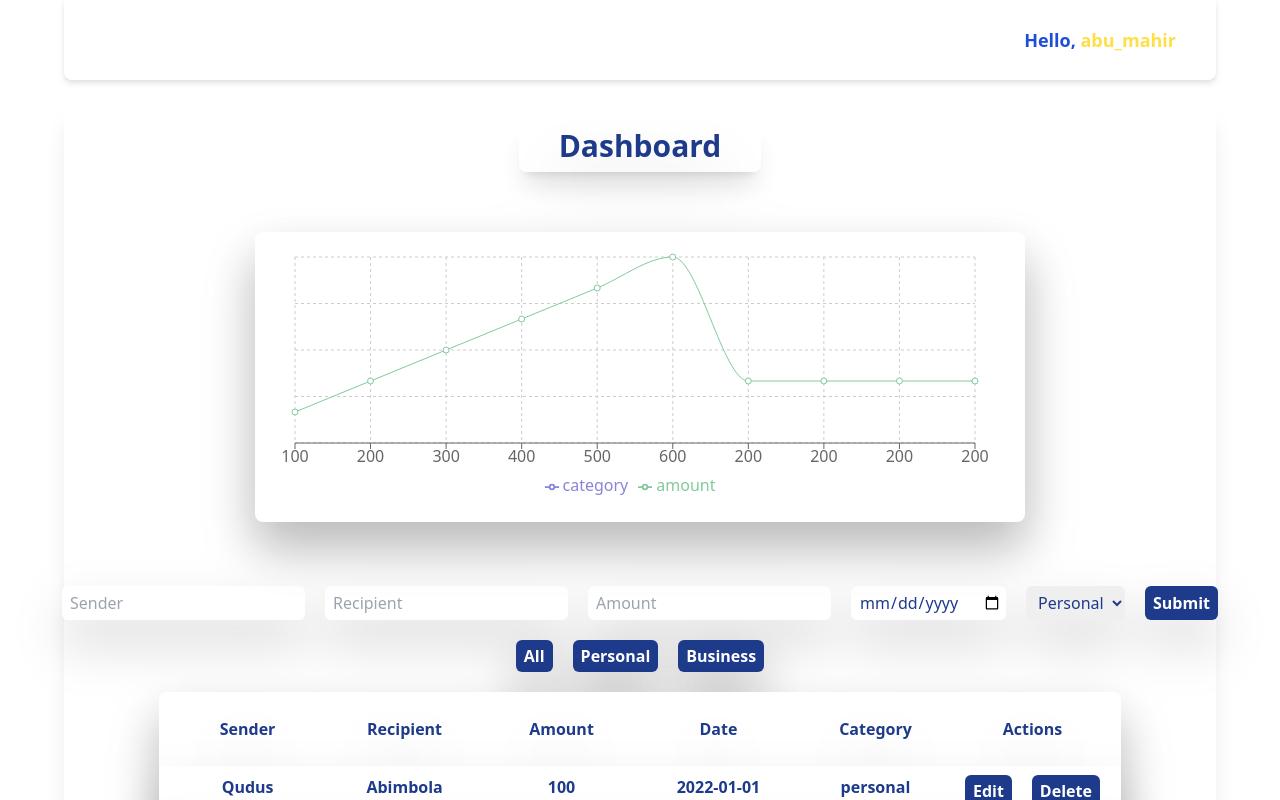
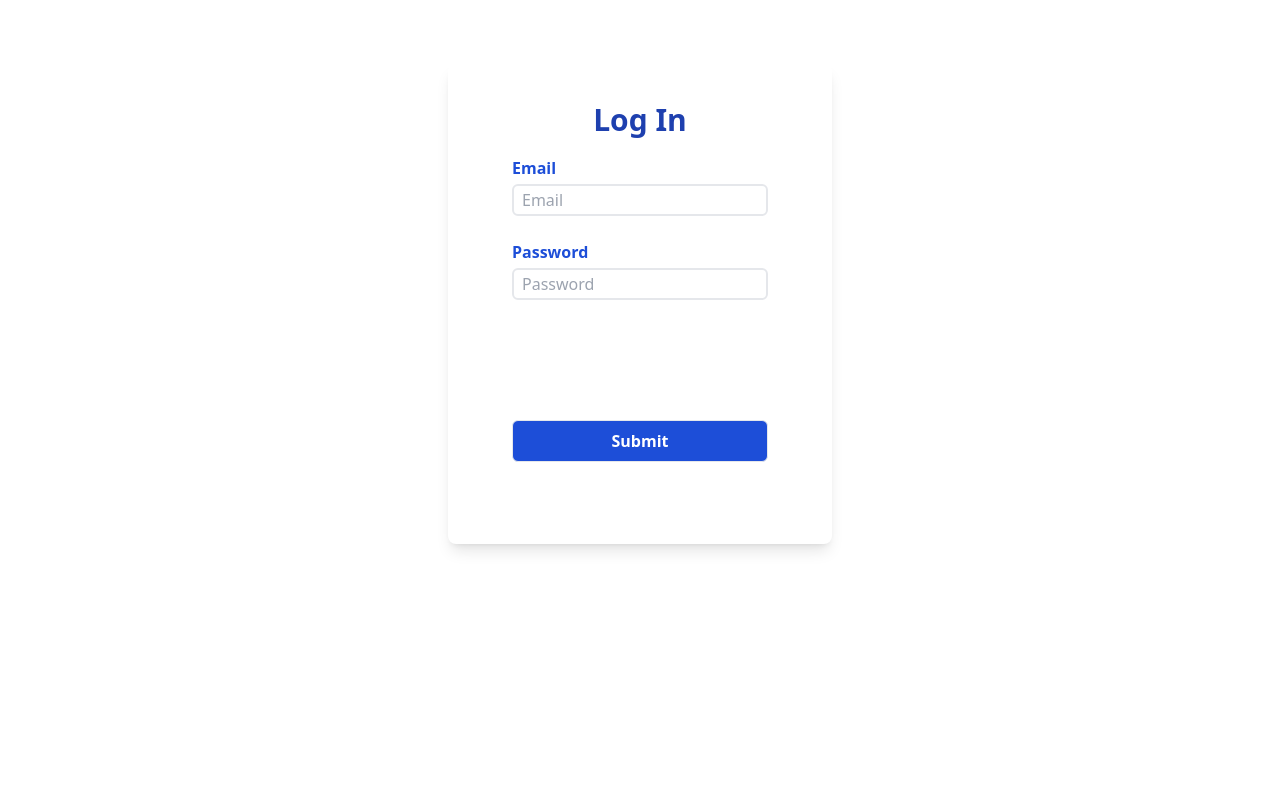
Before and after one commit to AbuMahir980/Remittance-Tracker, a React (Create React App) app: page /login in a window 1280 px wide. Shown: the top 800 px of the page. Built offline with nearby package versions, Linux system fonts and the light colour scheme.

Commit message:
Successfully routed

```diff
--- a/src/Pages/Login.jsx
+++ b/src/Pages/Login.jsx
@@ -1,12 +1,15 @@
 import { useState } from "react";
+import { useNavigate } from "react-router-dom";
 const Login = () => {
     const [email, setEmail] = useState('');
     const [password, setPassword] = useState('');
+    const navigate = useNavigate();
 
     const handleSubmit = (e) =>{
         e.preventDefault();
         setEmail('');
         setPassword('');
+        navigate('/dashboard') //replace will remove the history so when we click
     }
     return(
         <>
@@ -24,9 +27,7 @@ const Login = () => {
 							</label>
                     </div>
                     <div className="px-6 flex flex-row justify-center">
-                        <button onClick={handleSubmit} className="border p-2 text-base font-semibold w-[100%] rounded-md bg-blue-700 text-white">
-							Submit
-						</button>
+                        <input type="submit" onClick={handleSubmit} className="border p-2 text-base font-semibold w-[100%] rounded-md bg-blue-700 text-white" />
                     </div>
                 </div>
             </div>
--- a/src/Pages/SignUp.jsx
+++ b/src/Pages/SignUp.jsx
@@ -1,4 +1,5 @@
 import React, { useState } from "react";
+import { useNavigate } from "react-router-dom";
 
 function Signup() {
 	const [currentStep, setCurrentStep] = useState(1);
@@ -7,6 +8,8 @@ function Signup() {
     const [phoneNumber, setPhoneNumber] = useState('');
     const [email, setEmail] = useState('');
     const [password, setPassword] = useState('');
+
+	const navigate = useNavigate();
 
 	const handleNext = () => {
 		setCurrentStep(currentStep + 1);
@@ -24,6 +27,7 @@ function Signup() {
         setEmail('');
         setPassword('');
         alert(`Welcome ${firstName}! Your account has been created.`);
+		navigate('/login')
     }
 
 	// Render the signup form
--- a/src/index.js
+++ b/src/index.js
@@ -3,16 +3,35 @@ import ReactDOM from 'react-dom/client';
 import './index.css';
 // import App from './App';
 import reportWebVitals from './Test/reportWebVitals';
-// import Signup from './Pages/SignUp';
-// import Login from './Pages/Login';
+import Signup from './Pages/SignUp';
+import Login from './Pages/Login';
 import Dashboard from './Pages/Dashboard';
+
+import {
+  createBrowserRouter,
+  RouterProvider,
+} from "react-router-dom";
+
+const router = createBrowserRouter([
+  {
+    path: "/",
+    element: <Signup />
+  },
+  {
+    path: "/login",
+    element: <Login />
+  },
+  {
+    path: "/dashboard",
+    element: <Dashboard />
+  },
+]);
+
 
 const root = ReactDOM.createRoot(document.getElementById('root'));
 root.render(
   <React.StrictMode>
-    {/* <Signup /> */}
-    {/* <Login /> */}
-    <Dashboard />
+    <RouterProvider router={router} />
   </React.StrictMode>
 );
 
```
